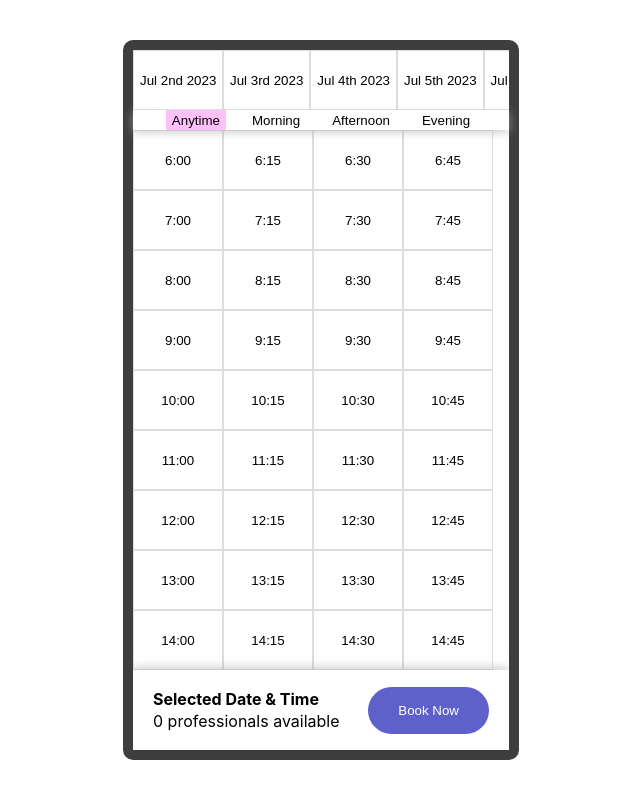
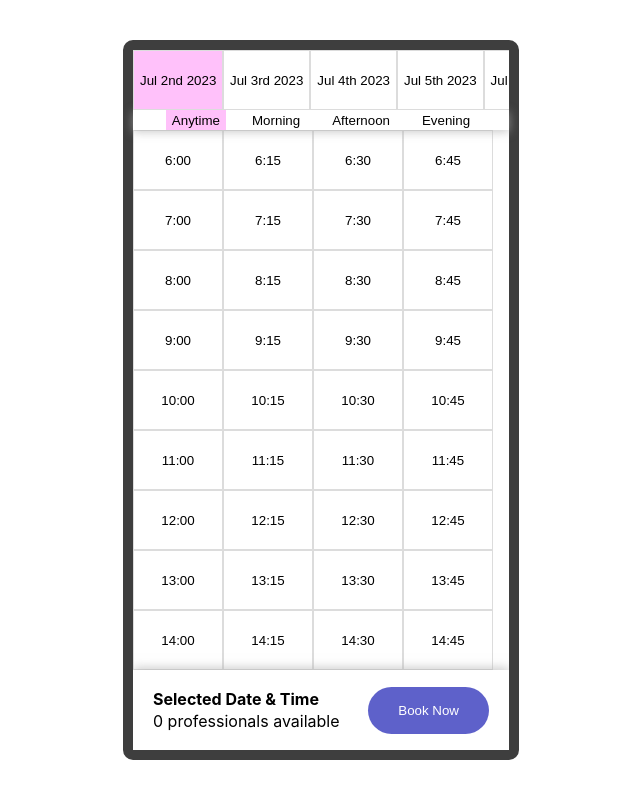
Before and after one commit to ps-kate/secret-spa-code-test, a React (Create React App) app: page / in a window 1280 px wide. Shown: the whole page, without its empty margins (319-959 px from the left). Built offline with nearby package versions, Linux system fonts and the light colour scheme.

Commit message:
feat: select the first day & first period automatically on page load

```diff
--- a/src/RootStore.tsx
+++ b/src/RootStore.tsx
@@ -4,6 +4,7 @@ import { generateTimeSlots, generateUpcomingDays } from "./utils";
 import { Moment } from "moment";
 
 const periods = ["Anytime", "Morning", "Afternoon", "Evening"] as const;
+const days = generateUpcomingDays();
 
 export type Period = (typeof periods)[number];
 
@@ -14,9 +15,9 @@ class RootStore {
   days: ReturnType<typeof generateUpcomingDays> = [];
   times: number[] = [];
   periods = periods;
-  selectedDay: Moment | null = null;
+  selectedDay: Moment = days[0].moment;
   selectedTime: number | null = null;
-  selectedPeriod: Period = "Anytime";
+  selectedPeriod: Period = periods[0];
 
   constructor() {
     makeObservable(this, {
@@ -30,7 +31,7 @@ class RootStore {
       setSelectedPeriod: action,
     });
 
-    this.days = generateUpcomingDays();
+    this.days = days;
     this.times = generateTimeSlots();
   }
 
--- a/src/components/DayItem.tsx
+++ b/src/components/DayItem.tsx
@@ -18,7 +18,7 @@ const DayItem = ({ day }: Props) => {
 
   const classNames = useMemo(
     () =>
-      ["dayItem", selectedDay?.toISOString() === day.moment.toISOString() ? "selected" : ""].join(
+      ["dayItem", selectedDay.toISOString() === day.moment.toISOString() ? "selected" : ""].join(
         " ",
       ),
     [selectedDay, day],
```
